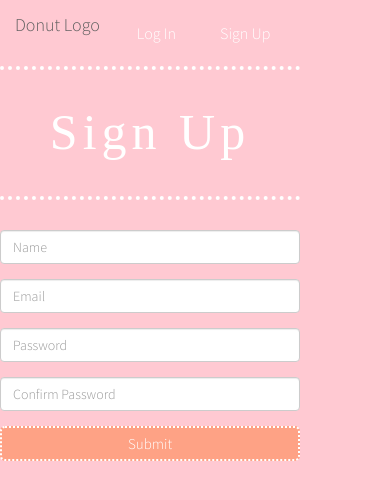
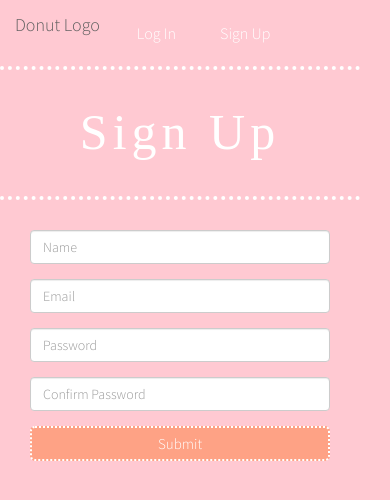
Before and after one commit to juliamgiannoni/donut_dash, a React (Create React App) app: page /signup in a window 390 px wide. Shown: the top 500 px of the page. Built offline with nearby package versions, Linux system fonts and the light colour scheme; a web font is replaced by a local one.

Commit message:
Style login and signup forms on mobile view

```diff
--- a/public/index.html
+++ b/public/index.html
@@ -3,7 +3,7 @@
 
 <head>
   <meta charset="utf-8">
-  <meta name="viewport" content="width=device-width, initial-scale=1 user-scalable=no">
+  <meta name="viewport" content="width=device-width, initial-scale=1">
   <link rel="shortcut icon" href="%PUBLIC_URL%/favicon.ico">
   <link rel="stylesheet" href="https://maxcdn.bootstrapcdn.com/bootstrap/3.3.7/css/bootstrap.min.css" integrity="sha384-BVYiiSIFeK1dGmJRAkycuHAHRg32OmUcww7on3RYdg4Va+PmSTsz/K68vbdEjh4u"
     crossorigin="anonymous">
--- a/src/components/CartForm/CartForm.css
+++ b/src/components/CartForm/CartForm.css
@@ -8,7 +8,7 @@
 
 .CartForm-Button {
   font-size: 15px;
-  width: 300px;
+  width: 170px;
   height: 35px;
   background-color: rgb(154, 232, 244);
   border: dotted 2px white;
--- a/src/components/CartList/CartList.jsx
+++ b/src/components/CartList/CartList.jsx
@@ -4,7 +4,7 @@ import './CartList.css';
 const CartList = (props) => {
   if (props.customer.cart.length === 0) {
     return (
-      <div>
+      <div className='col-xs-12 col-sm-12'>
         <h4 style={{textAlign: 'center', marginTop: 30}} >There are no donuts in your cart.</h4>
       </div>
     )
--- a/src/components/LoginForm/LoginForm.css
+++ b/src/components/LoginForm/LoginForm.css
@@ -4,6 +4,13 @@
   justify-content: center;
   align-items: center;
   margin-top: 30px;
+}
+
+.LoginForm-Container {
+  display: flex;
+  flex-flow: row wrap;
+  justify-content: center;
+  align-items: center;
 }
 
 .LoginForm-Button {
--- a/src/components/LoginForm/LoginForm.jsx
+++ b/src/components/LoginForm/LoginForm.jsx
@@ -32,7 +32,8 @@ class LoginForm extends Component {
   render() {
     return (
       <div className='LoginForm'>
-        <form className='form-horizontal' onSubmit={this.handleSubmit} >
+        <div className='LoginForm-Container col-xs-12 col-sm-12'>
+          <form onSubmit={this.handleSubmit} >
             <div className='form-group'>
               <div className='col-sm-12'>
                 <input type='email' className='form-control' placeholder='Email' value={this.state.email} onChange={(e) => this.handleChange('email', e)} />
@@ -50,6 +51,7 @@ class LoginForm extends Component {
             </div>
           </form>
         </div>
+      </div>
     );
   }
 };
--- a/src/components/SignupForm/SignupForm.css
+++ b/src/components/SignupForm/SignupForm.css
@@ -4,6 +4,13 @@
   justify-content: center;
   align-items: center;
   margin-top: 30px;
+}
+
+.SignupForm-Container {
+  display: flex;
+  flex-flow: row wrap;
+  justify-content: center;
+  align-items: center;
 }
 
 .SignupForm-Button {
--- a/src/components/SignupForm/SignupForm.jsx
+++ b/src/components/SignupForm/SignupForm.jsx
@@ -40,7 +40,8 @@ class SignupForm extends Component {
   render() {
     return (
       <div className='SignupForm'>
-        <form className='form-horizontal' onSubmit={this.handleSubmit} >
+        <div className='SignupForm-Container col-xs-12 col-sm-12'>
+        <form onSubmit={this.handleSubmit} >
           <div className='form-group'>
             <div className='col-sm-12'>
               <input type='text' className='form-control' placeholder='Name' value={this.state.name} onChange={(e) => this.handleChange('name', e)} />
@@ -67,6 +68,7 @@ class SignupForm extends Component {
             </div>
           </div>
         </form>
+        </div>
       </div>
     );
   }
--- a/src/pages/CartPage/CartPage.jsx
+++ b/src/pages/CartPage/CartPage.jsx
@@ -31,7 +31,7 @@ class CartPage extends Component {
 
   render() {
     return (
-      <div className='CartPage'>
+      <div>
         <Navbar
           customer={this.props.customer}
           handleLogout={this.props.handleLogout}
--- a/src/pages/CityPage/CityPage.jsx
+++ b/src/pages/CityPage/CityPage.jsx
@@ -28,7 +28,7 @@ class CityPage extends Component {
 
   render() {
     return (
-      <div className='CityPage'>
+      <div>
         <Navbar
           customer={this.props.customer}
           handleLogout={this.props.handleLogout}
--- a/src/pages/HomePage/HomePage.jsx
+++ b/src/pages/HomePage/HomePage.jsx
@@ -22,7 +22,7 @@ class HomePage extends Component {
 
   render() {
     return (
-      <div className='HomePage'>
+      <div>
         <Navbar
           customer={this.props.customer}
           handleLogout={this.props.handleLogout}
--- a/src/pages/ShopPage/ShopPage.jsx
+++ b/src/pages/ShopPage/ShopPage.jsx
@@ -37,7 +37,7 @@ class ShopPage extends Component {
 
   render() {
     return (
-      <div className='ShopPage'>
+      <div>
         <Navbar
           customer={this.props.customer}
           handleLogout={this.props.handleLogout}
```
Lines whose indentation alone changed are shown as unchanged.
